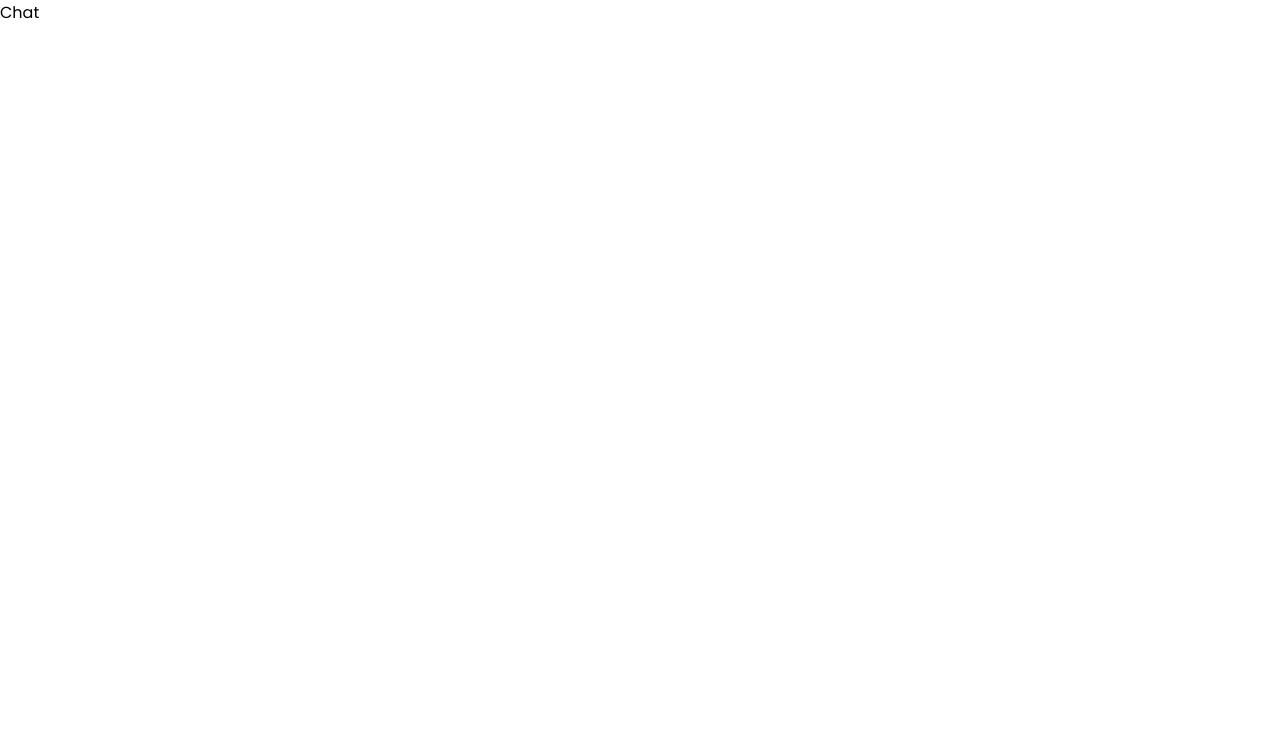
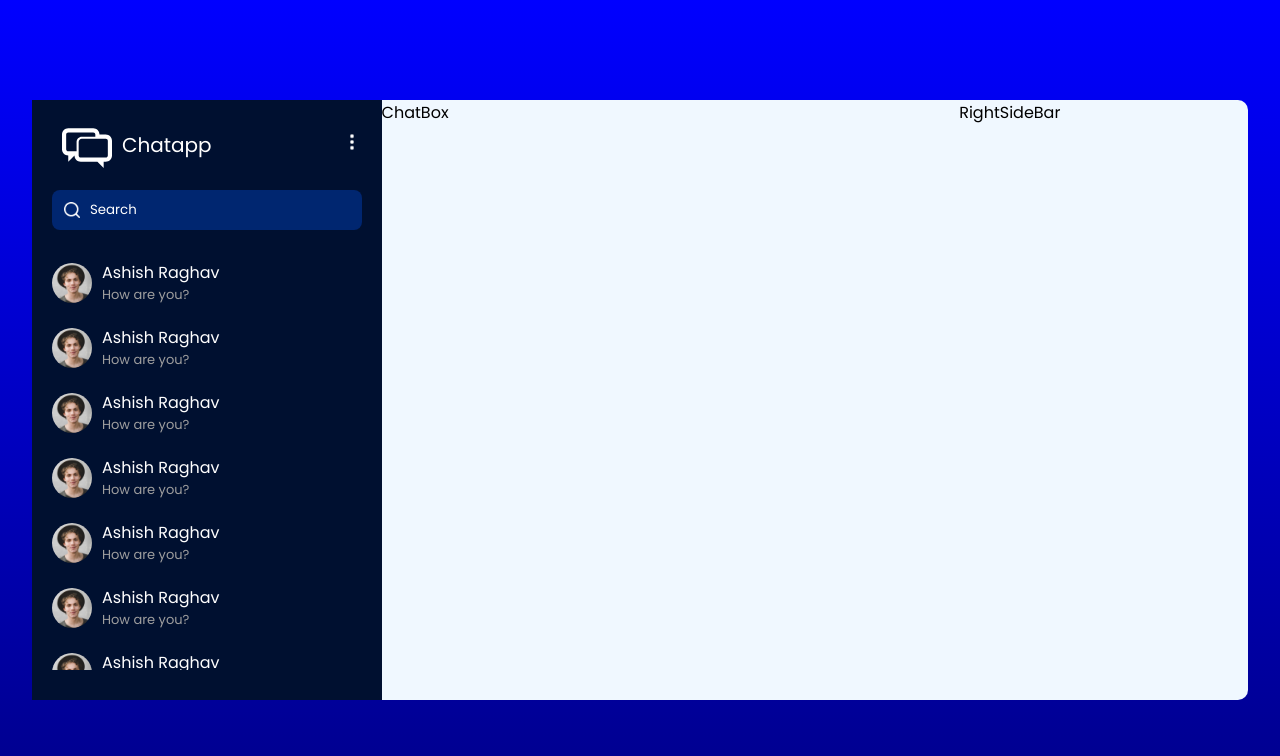
Before and after one commit to AshishRaghav13/ChitChatt, a React (Vite) app: page /chat in a window 1280 px wide. Shown: the top 756 px of the page. Built offline with nearby package versions, Linux system fonts and the light colour scheme.

Commit message:
Side Bar

```diff
--- /dev/null
+++ b/src/Components/ChatBox/ChatBox.jsx
@@ -0,0 +1,10 @@
+import './ChatBox.css';
+import React from 'react'
+
+const ChatBox = () => {
+  return (
+    <div>ChatBox</div>
+  )
+}
+
+export default ChatBox
--- /dev/null
+++ b/src/Components/LeftSideBar/LeftSideBar.css
@@ -0,0 +1,92 @@
+.ls{
+    background-color:#001030;
+    color: white;
+    height: 75vh;
+}
+
+.ls-top{
+    padding: 20px;
+}
+
+.ls-nav{
+    display: flex;
+    justify-content: space-between;
+    align-items: center;
+    font-size: 20px;
+}
+
+.ls-nav span{
+    padding-right: 130px;
+}
+
+.ls-nav .menu img{
+    max-height: 20px;
+    opacity: 0.6px;
+    cursor: pointer;
+}
+
+.ls-search{
+    background-color: #002670;
+    display: flex;
+    padding: 10px 12px;
+    align-items: center;
+    gap: 10px;
+    margin-top: 20px;
+    border-radius: 8px;
+}
+
+.ls-search img{
+    width: 16px;
+}
+
+.ls-search input{
+    background: transparent;
+    border: none;
+    outline: none;
+    color: white;
+}
+.ls-search input::placeholder{
+    color: white;
+}
+
+.ls-list{
+    display: flex;
+    flex-direction: column;
+    height: 70%;
+    overflow-y: scroll;
+
+}
+
+.icon{
+    width: 70px;
+    height: 50px;
+}
+
+
+.friends img{
+    width: 40px;
+    aspect-ratio: 1/1;
+    border-radius: 50%;
+}
+
+.friends{
+    display: flex;
+    align-items: center;
+    gap: 10px;
+    padding: 10px 20px;
+    cursor: pointer;
+    font-size: 16px;
+}
+
+.friends div{
+    display: flex;
+    flex-direction: column;
+}
+
+.friends div span{
+    color: #9f9f9f;
+    font-size: 13px;
+}
+.friends:hover{
+    background-color: #002670;
+}
--- /dev/null
+++ b/src/Components/LeftSideBar/LeftSideBar.jsx
@@ -0,0 +1,40 @@
+import './LeftSideBar.css';
+import React from 'react'
+import { TiMessages } from "react-icons/ti";
+import assets from '../../assets/assets';
+
+const LeftSideBar = () => {
+  return (
+    <div className='ls'>
+        <div className='ls-top'>
+            <div className="ls-nav">
+                <TiMessages className='icon' />
+
+                <span>Chatapp</span>
+                <div className="menu">
+                    <img src={assets.menu_icon} alt="" />
+                </div>
+            </div>
+            <div className="ls-search">
+                <img src={assets.search_icon} alt="" />
+                <input type="text" placeholder='Search'/>
+            </div>
+        </div>
+        <div className="ls-list">
+           {
+            Array(12).fill("").map((item,index)=>(
+                <div key={index} className="friends">
+                <img src={assets.profile_img} alt="" />
+                <div>
+                    <p>Ashish Raghav</p>
+                    <span>How are you?</span>
+                </div>
+            </div>
+            ))
+           }
+        </div>
+    </div>
+  )
+}
+
+export default LeftSideBar;
--- /dev/null
+++ b/src/Components/RightSideBar/RightSideBar.jsx
@@ -0,0 +1,10 @@
+import './RightSideBar.css';
+const RightSideBar = ()=>{
+    return(
+        <div>
+            RightSideBar
+        </div>
+    )
+}
+
+export default RightSideBar;
--- a/src/Pages/Chatpage/Chat.css
+++ b/src/Pages/Chatpage/Chat.css
@@ -0,0 +1,15 @@
+.chat{
+    min-height: 100vh;
+    background: linear-gradient(blue,darkblue);
+    display: grid;
+    place-items: center;
+}
+
+.chat-container{
+    display: grid;
+    grid-template-columns: 1fr 2fr 1fr;
+    width: 95%;
+    height: 75vh;
+    background-color: aliceblue;
+    border-radius: 10px;
+}
--- a/src/Pages/Chatpage/Chat.jsx
+++ b/src/Pages/Chatpage/Chat.jsx
@@ -1,9 +1,18 @@
 import React from 'react'
 import './Chat.css';
+import LeftSideBar from '../../Components/LeftSideBar/LeftSideBar';
+import ChatBox from '../../Components/ChatBox/ChatBox';
+import RightSideBar from '../../Components/RightSideBar/RightSideBar';
 
 const Chat = () => {
   return (
-    <div>Chat</div>
+    <div className='chat'>
+      <div className="chat-container">
+        <LeftSideBar/>
+        <ChatBox/>
+        <RightSideBar/>
+      </div>
+    </div>
   )
 }
 
--- a/src/index.css
+++ b/src/index.css
@@ -5,3 +5,6 @@
   box-sizing: border-box;
   font-family: Poppins;
 }
+::-webkit-scrollbar{
+  display: none;
+}
```
Also changed, not shown: src/Components/ChatBox/ChatBox.css (added), src/Components/RightSideBar/RightSideBar.css (added).
